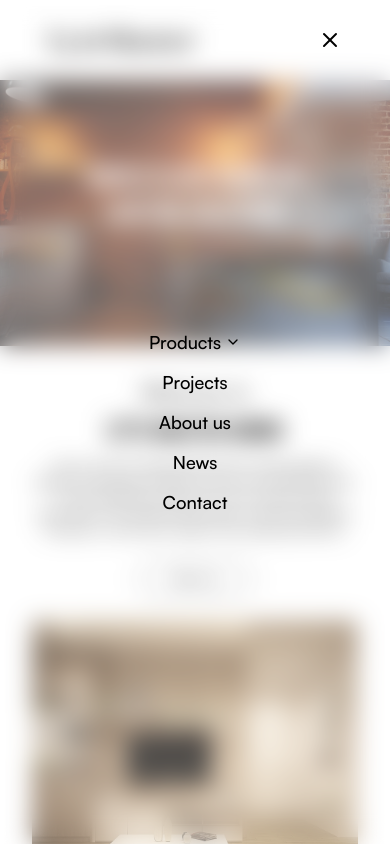
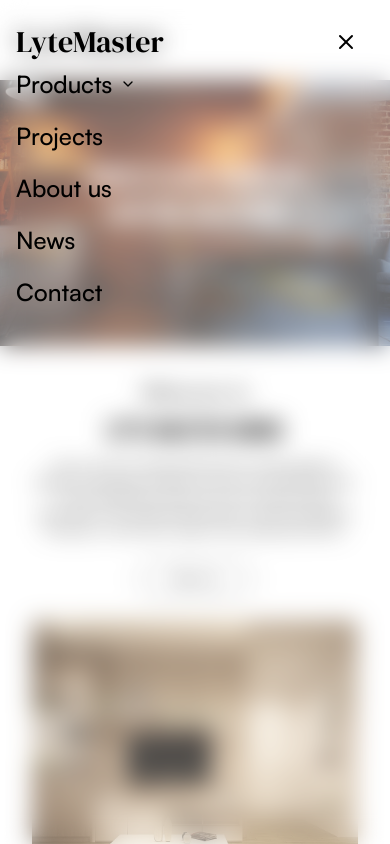
Before and after one commit to goutham-shankar/lytemaster, a Next.js app: page / in a window 390 px wide. Both pictures are taken after a click on the button 330 px from the left and 40 px from the top of the page. Shown: the top 844 px of the page. Built offline with nearby package versions, Linux system fonts and the light colour scheme.

Commit message:
update enhanced mobile navrail

```diff
--- a/src/components/common/nav.jsx
+++ b/src/components/common/nav.jsx
@@ -12,7 +12,8 @@ const navItems = [
 ];
 
 const variants = {
-  navbar: "w-full h-20 px-12 flex justify-between items-center bg-white",
+  navbar:
+    "w-full h-20 pl-4 pr-8 flex justify-between items-center bg-white sm:px-12 sm:py-0",
   navrail: "flex flex-col justify-center items-center gap-3 text-sm",
 };
 
@@ -44,16 +45,18 @@ const MenuButton = ({ navrailOpen, setNavrailOpen, className = "" }) => {
 
 const Navrail = ({ navrailOpen, setNavrailOpen }) => {
   return (
-    <div className="z-10 absolute top-0 right-0 w-screen h-screen flex flex-col justify-center items-center gap-3 text-sm bg-white/25 backdrop-blur-md no-doc-scroll">
-      <MenuButton
-        navrailOpen={navrailOpen}
-        setNavrailOpen={setNavrailOpen}
-        className="absolute top-0 right-0 mx-12 my-7"
-      />
-      <ul className="flex flex-col justify-center items-center gap-3 text-sm">
+    <div className="z-10 absolute top-0 right-0 pl-4 pr-8 py-6 w-screen h-screen flex flex-col justify-center items-center gap-2 text-sm bg-white/25 backdrop-blur-md no-doc-scroll">
+      <div className="w-full flex justify-between items-center gap-3 text-sm transition-all duration-300 ease-in-out">
+        <h1 className="text-center text-3xl font-dmSerifDisplay">LyteMaster</h1>
+        <MenuButton navrailOpen={navrailOpen} setNavrailOpen={setNavrailOpen} />
+      </div>
+      <ul className="w-full h-full flex flex-col justify-start items-start gap-5 text-sm">
         {navItems.map((item, index) => (
-          <li key={index} className="mx-2">
-            <Link href={item.href} className="flex items-center gap-1 text-lg">
+          <li key={index}>
+            <Link
+              href={item.href}
+              className="flex justify-center items-center gap-2 text-2xl"
+            >
               {item.name}
               {item.dropdown && <ChevronDown size={16} />}
             </Link>
```
